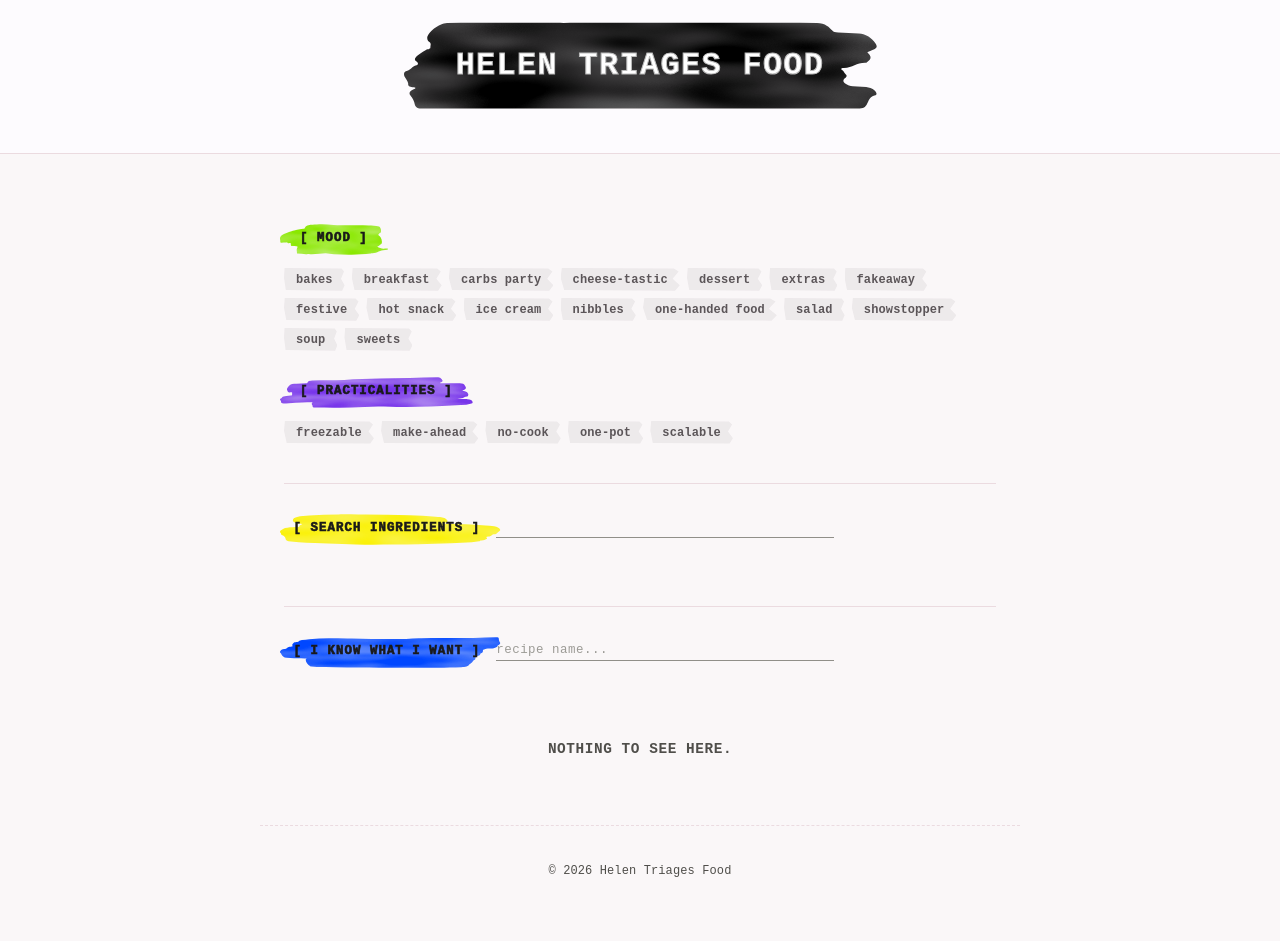
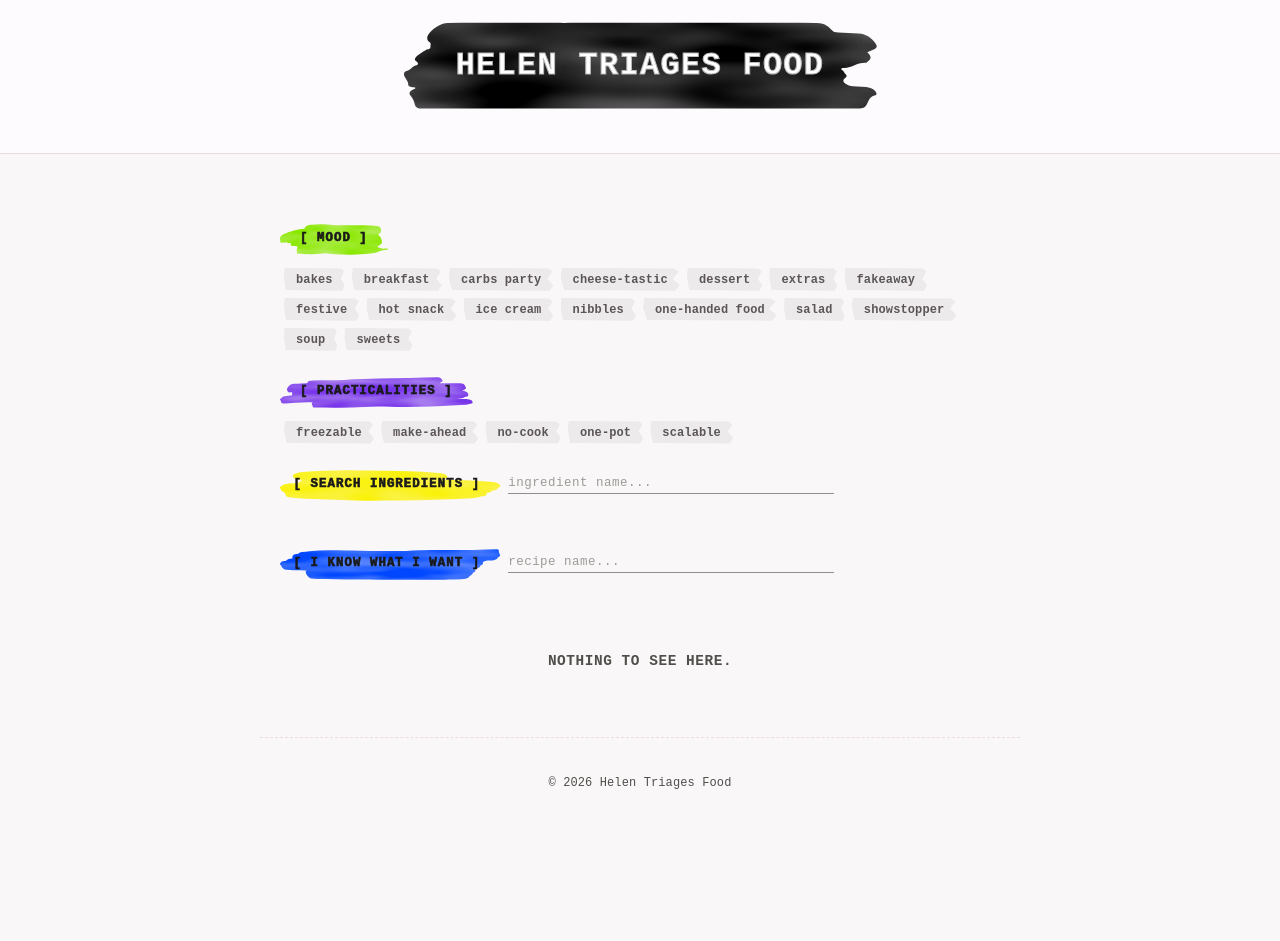
Before and after one commit to DeckOfPandas/helen-triages-food, a Jekyll site: the page built from index.html, in a window 1280 px wide. Built offline with Jekyll 4.4.1, drawn with Linux system fonts in a browser that asks for light colours; after the commit the page ends 900 px from its top, so only the background shows below that.

Commit message:
(styling) Placeholder text

```diff
--- a/_sass/_layout.scss
+++ b/_sass/_layout.scss
@@ -276,9 +276,7 @@ article.recipe .instructions {
   align-items: flex-start;
   gap: 0.75rem;
 
-  &.category--practicalities {
-    margin-bottom: 0.5rem;
-  }
+  // practicalities spacing matches all other categories
 
   .category-label-row {
     display: flex;
@@ -417,11 +415,8 @@ article.recipe .instructions {
 
 // --- Search Section -----------------------------------------------------------
 .search {
-  margin-top: 2.2rem;
-  margin-bottom: 0.5rem;
-  padding-top: 2rem;
+  margin: 1.5rem 0;
   width: 100%;
-  border-top: 1px solid $color-border;
   flex-direction: column;
   align-items: flex-start;
 
@@ -429,6 +424,7 @@ article.recipe .instructions {
     display: flex;
     flex-direction: row;
     align-items: center;
+    gap: 0.75rem;
     width: 100%;
     max-width: 550px;
     position: relative;
@@ -456,6 +452,11 @@ article.recipe .instructions {
     &:focus {
       outline: none;
       border-bottom-color: lighten($color-clear-text, 5%);
+    }
+
+    &::placeholder {
+      color: lighten($color-clear-text, 30%);
+      font-weight: 300;
     }
   }
 
@@ -489,7 +490,7 @@ article.recipe .instructions {
 
 // --- Name search ------------------------------------------------------------
 .search--name {
-  border-top: 1px solid $color-border;
+  margin-top: 0.5rem !important;
 
   #name-search-box {
     font-family: $font-headings;
--- a/index.html
+++ b/index.html
@@ -53,7 +53,7 @@ title: Home
         %}
         {{ ingredients_data.label }}
       </span>
-      <input type="text" id="ingredient-search-box" autocomplete="off" />
+      <input type="text" id="ingredient-search-box" autocomplete="off" placeholder="ingredient name..." />
       <span class="btn-clear-inline" id="ingredient-search-clear" style="display: none;">× clear</span>
     </div>
     <div class="category-buttons search-results" id="ingredient-results-pool"></div>
```
